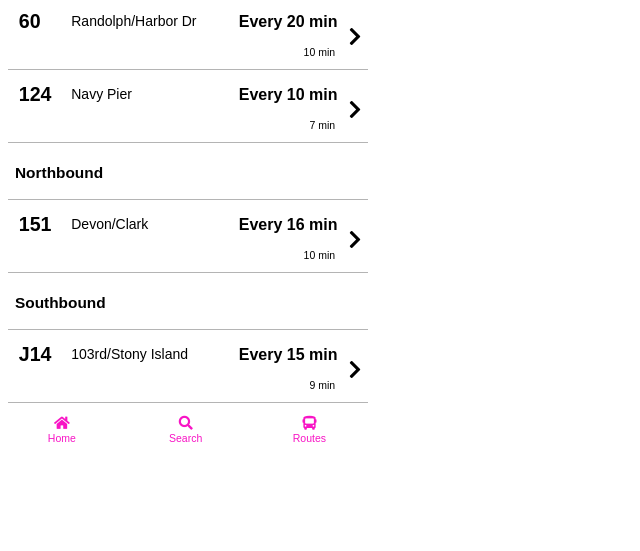
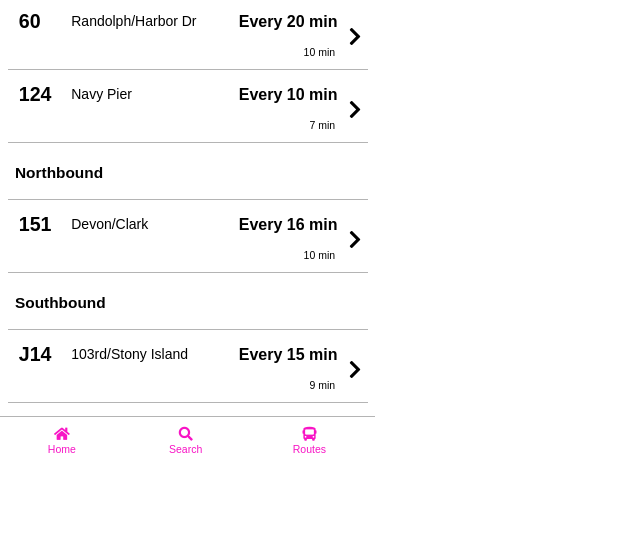
Before and after one commit to ajeunea/frontendchallenge, a plain HTML site: page index.html in a window 1280 px wide. Shown: the part 249-800 px from the top of the page, without its empty margins (0-640 px from the left). Drawn offline with Linux system fonts and the light colour scheme.

Commit message:
fixed borders

```diff
--- a/css/style.css
+++ b/css/style.css
@@ -43,7 +43,6 @@ h4 {
 .container {
   width: 375px;
   height: 667px;
-  background-color: #FFFFFF;
 }
 
 .statusbar {
@@ -134,3 +133,10 @@ h4 {
   color: #F814C5;
   line-height: 15px;
 }
+
+.bottombar {
+  height: 60px;
+  background-color: white;
+  padding-top: 10px;
+  border-top: 0.75px solid #b4b4b4;
+}
```
Also changed, not shown: images/map.png.
